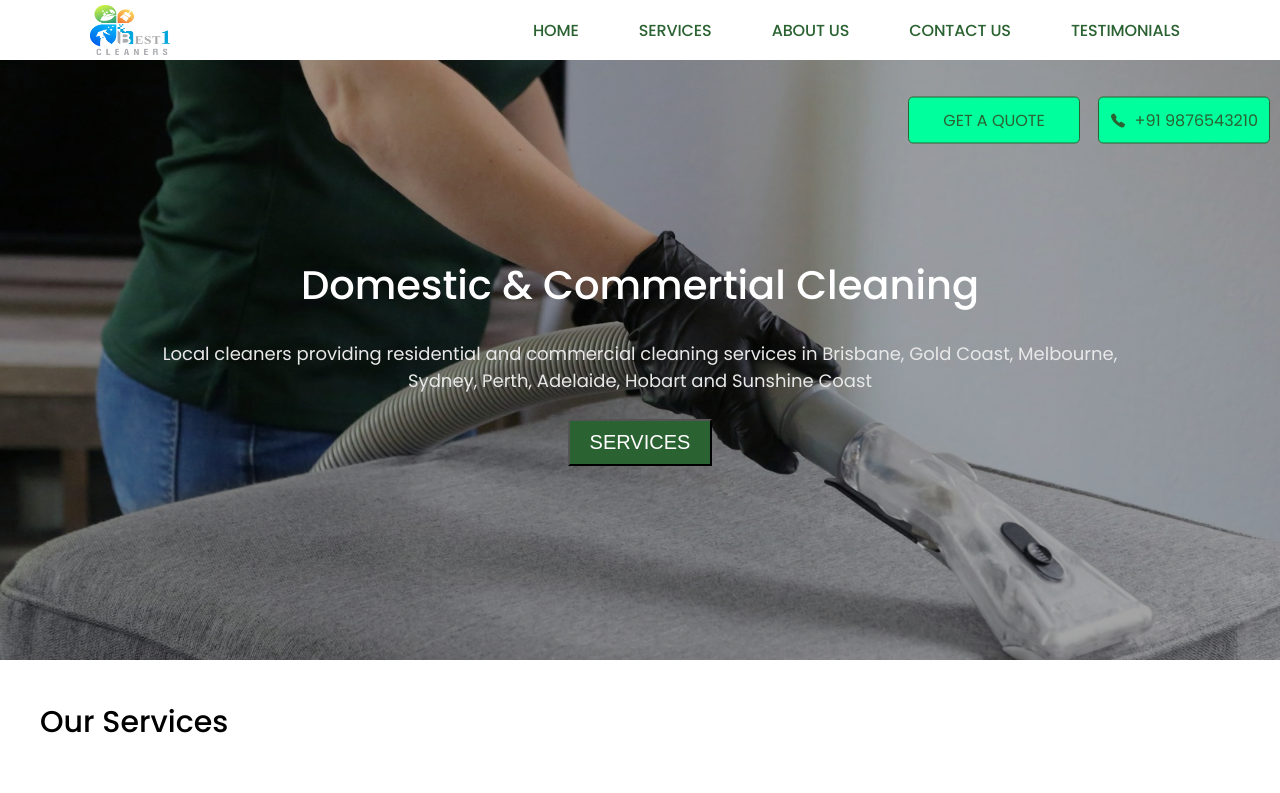
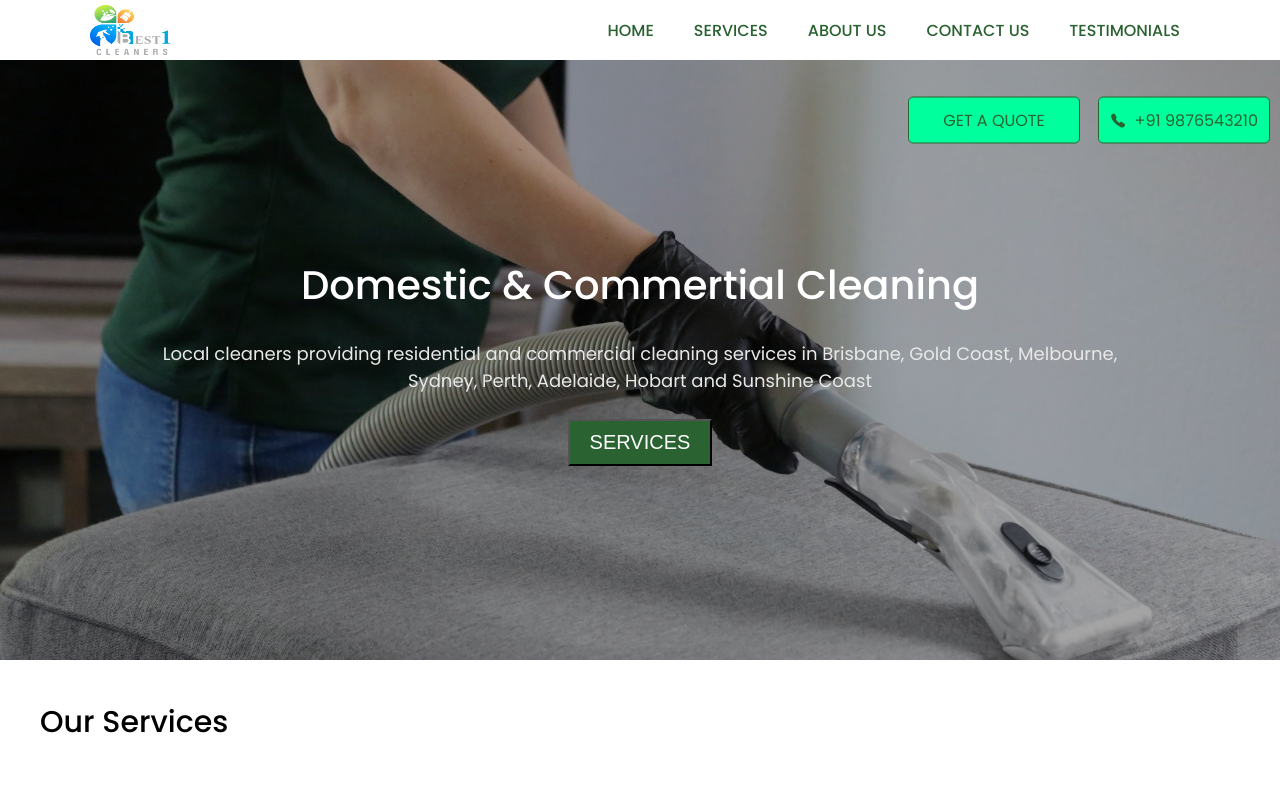
Before and after one commit to Aryan39232/client_03, a React (Create React App) app: page / in a window 1280 px wide. Shown: the top 793 px of the page. Built offline with nearby package versions, Linux system fonts and the light colour scheme; grey boxes are pictures that could not be loaded.

Commit message:
fixing navbar for tabs and handle links

```diff
--- a/src/Components/Navbar/Navbar.jsx
+++ b/src/Components/Navbar/Navbar.jsx
@@ -11,12 +11,21 @@ function Navbar() {
   const handleShowNavbar = () => {
     setShowNavbar(!showNavbar);
   };
+  const handleNavClick = (path) => {
+    navigate(`/${path}`);
+    setShowNavbar(!showNavbar);
+  };
 
   return (
     <nav className={styles.navbar}>
       <div className={styles.container}>
         {/* <Logo /> */}
-          <img src={Logo} alt="logo" className={styles.logo} onClick={() => navigate("/")}/>
+        <img
+          src={Logo}
+          alt="logo"
+          className={styles.logo}
+          onClick={() => navigate("/")}
+        />
         <div className={styles.menu_icon} onClick={handleShowNavbar}>
           <Hamburger />
         </div>
@@ -24,19 +33,19 @@ function Navbar() {
           className={`${styles.nav_elements}  ${showNavbar && styles.active}`}
         >
           <ul>
-            <li>
-              <NavLink to="/">HOME</NavLink>
+            <li onClick={() => handleNavClick("")}>
+              <NavLink>HOME</NavLink>
             </li>
-            <li>
-              <NavLink to="/services">SERVICES</NavLink>
+            <li onClick={() => handleNavClick("services")}>
+              <NavLink>SERVICES</NavLink>
             </li>
-            <li>
-              <NavLink to="/about">ABOUT US</NavLink>
+            <li onClick={() => handleNavClick("about")}>
+              <NavLink>ABOUT US</NavLink>
             </li>
-            <li>
-              <NavLink to="/contact">CONTACT US</NavLink>
+            <li onClick={() => handleNavClick("contact")}>
+              <NavLink>CONTACT US</NavLink>
             </li>
-            <li>
+            <li onClick={() => handleNavClick("testimonials")}>
               <NavLink to="/testimonials">TESTIMONIALS</NavLink>
             </li>
           </ul>
--- a/src/Components/Navbar/navbar.module.css
+++ b/src/Components/Navbar/navbar.module.css
@@ -33,21 +33,22 @@
   align-items: center;
   list-style-type: none;
   margin: 10px;
+  gap: 2.5rem;
 }
 
-.nav_elements ul li:not(:last-child) {
+/* .nav_elements ul li:not(:last-child) {
   margin-right: 20px;
-}
+} */
 
 .nav_elements ul a {
   position: relative;
   color: #2a6231;
   font-size: 1rem;
   font-weight: 500;
-  line-height: 25px;
-  letter-spacing: -0.13px;
+  /* line-height: 25px; */
+  /* letter-spacing: -0.13px; */
   text-decoration: none;
-  margin-left: 2.5rem;
+  /* margin-left: 2.5rem; */
   transition: all 0.5s ease;
 }
 
@@ -92,11 +93,10 @@
   }
 }
 
-
 @media (max-width: 768px) {
-  .nav_elements ul li:not(:last-child) {
+  /* .nav_elements ul li:not(:last-child) {
     margin-right: 30px;
-  }
+  } */
   .CallUS {
     margin-left: 0px;
   }
@@ -121,6 +121,7 @@
 
   .nav_elements.active {
     width: 270px;
+    height: 100vh;
   }
 
   .nav_elements ul {
@@ -133,3 +134,9 @@
     margin-top: 22px;
   }
 }
+/* media queries for tablets  */
+@media screen and (min-width: 600px) and (max-width: 900px) {
+  .nav_elements ul {
+    gap: 1rem;
+  }
+}
--- a/src/Pages/Home/home.module.css
+++ b/src/Pages/Home/home.module.css
@@ -484,3 +484,7 @@
   right: 0;
   transform: translateY(-50%);
 }
+
+/* media queries for tablets  */
+@media screen and (min-width: 450px) and (max-width: 1024px) {
+}
```
Also changed, not shown: 1 other file (tests, documents, lock files or other folders).
